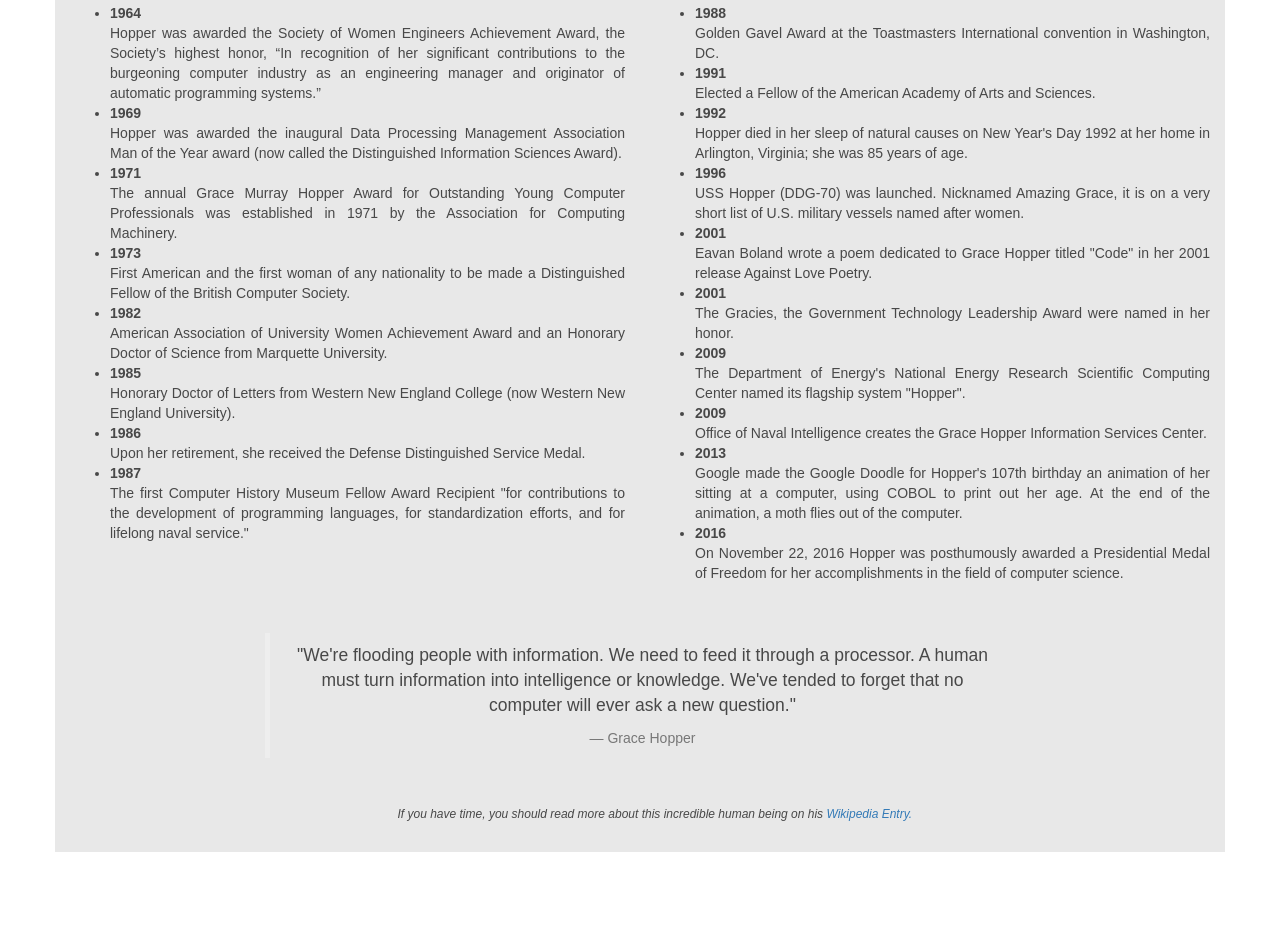
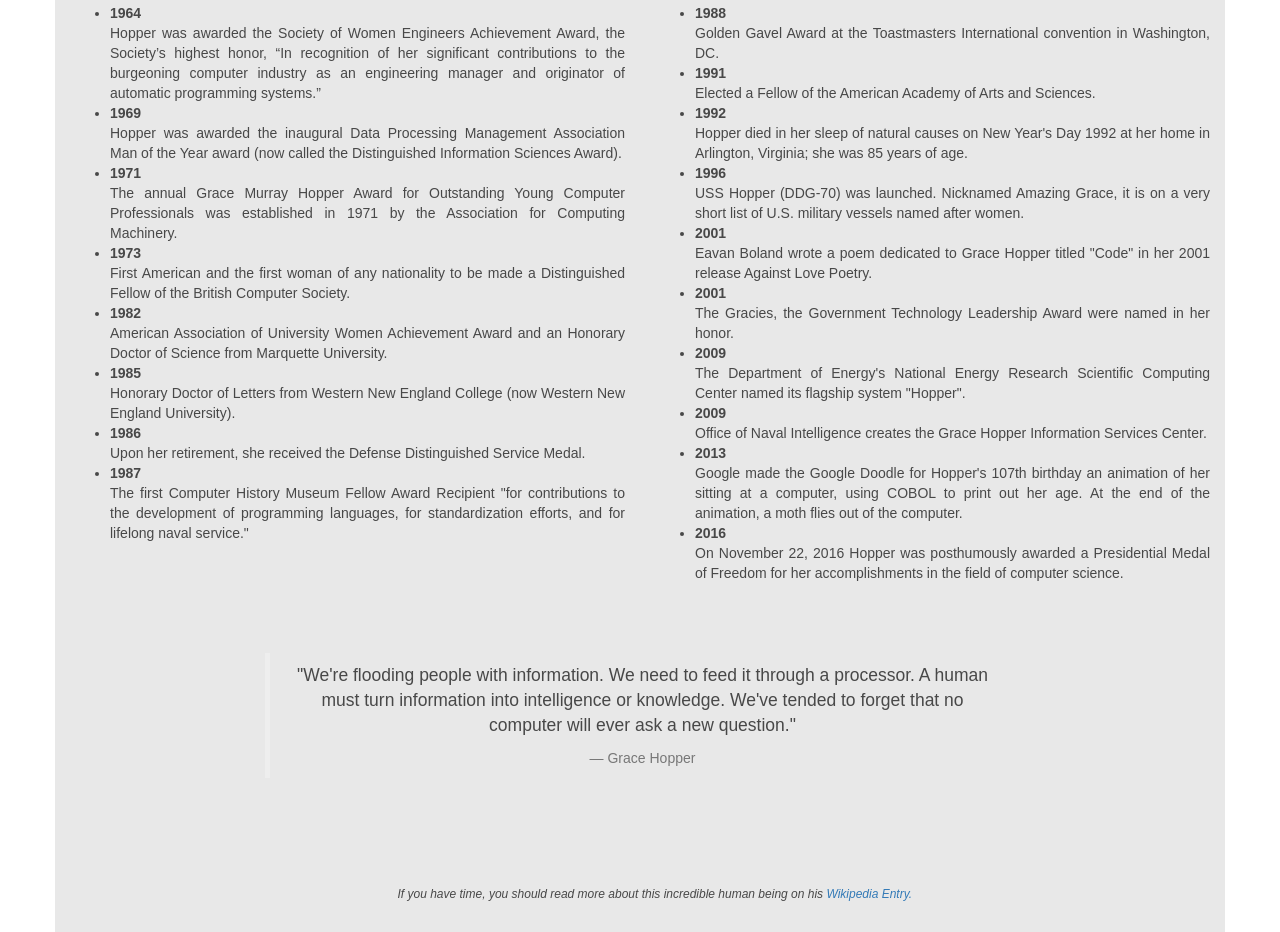
Before and after one commit to manonja/Portfolio, a plain HTML site: page Tribute_Page_FreeCodeCamp/index.html in a window 1280 px wide. Shown: the part 581-1513 px from the top of the page. Before the commit the page ends 1433 px from the top, so only its background shows below. Drawn offline with nearby package versions, Linux system fonts and the light colour scheme.

Commit message:
Added bottom span

```diff
--- a/Tribute_Page_FreeCodeCamp/index.html
+++ b/Tribute_Page_FreeCodeCamp/index.html
@@ -91,6 +91,7 @@
  <div class="container">
    <div class="row">
      <div class="col-md-12" style="padding:20px">
+        &nbsp;
      </div>
    </div>
    <div class="row">
@@ -103,6 +104,11 @@
   </blockquote>
      </div>
      <div class="col-md-2">
+     </div>
+     <div class="row">
+       <div class="col-md-12" style="padding:20px">
+          &nbsp;
+       </div>
      </div>
  </div>
 
```
